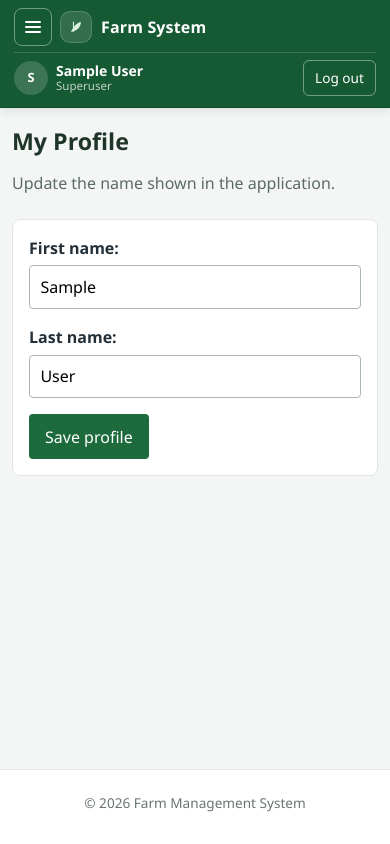
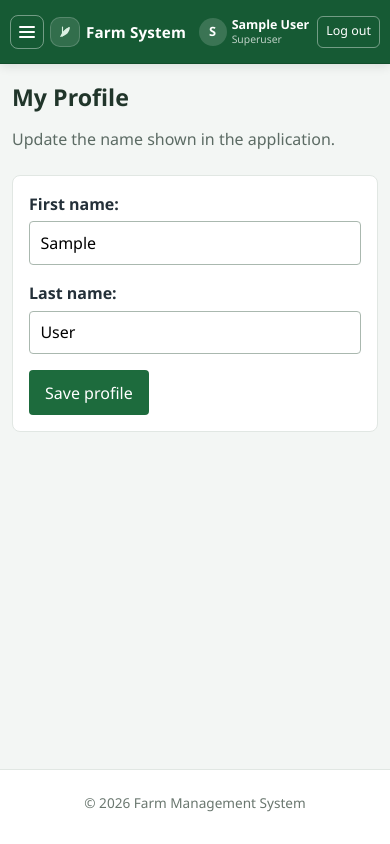
Before and after one commit to ProsperLePythoner/farm_system, a Django app: page /accounts/profile/ in a window 390 px wide. Run offline with Django 5.2, Linux system fonts and the light colour scheme; the visitor is signed in with stand-in values (Sample User, id 1).

Commit message:
Add deployment host config and mobile nav tweaks
This patch makes Django host and CSRF configuration environment-driven via ALLOWED_HOSTS and CSRF_TRUSTED_ORIGINS, and adds STATIC_ROOT for collected assets. It also refines the mobile navbar layout and typography for smaller screens, adds cache-busting query params to base CSS/JS assets, and hides some brand text on very narrow devices.

```diff
--- a/static/css/base.css
+++ b/static/css/base.css
@@ -578,7 +578,7 @@ dd{margin:0}
 
 @media (max-width:480px) {
     :root {
-        --navbar-height: 6.75rem;
+        --navbar-height: 4rem;
     }
 
     .navbar.navbar-anonymous {
@@ -594,43 +594,46 @@ dd{margin:0}
     }
 
     .navbar {
-        --navbar-height: 6.25rem;
-        align-items: stretch;
-        display: grid;
-        gap: 6px;
-        grid-template-columns: minmax(0, 1fr);
-        padding: 8px 14px 10px;
+        --navbar-height: 4rem;
+        align-items: center;
+        gap: 8px;
+        min-height: var(--navbar-height);
+        padding: 8px 10px;
     }
 
     .navbar-start {
-        min-height: 38px;
+        flex: 0 1 auto;
+        gap: 6px;
     }
 
     .navbar .brand {
-        gap: 9px;
+        gap: 6px;
     }
 
     .brand-mark {
-        height: 32px;
-        width: 32px;
+        height: 30px;
+        width: 30px;
     }
 
     .brand-name {
-        font-size: 1rem;
+        font-size: .95rem;
     }
 
     .user-box {
-        border-top: 1px solid rgba(255, 255, 255, .16);
-        gap: 8px;
-        justify-content: space-between;
-        padding-top: 6px;
-        width: 100%;
+        flex: 0 1 auto;
+        gap: 6px;
     }
 
     .user-identity {
-        flex: 1 1 auto;
+        flex: 0 1 auto;
+        gap: 5px;
         min-width: 0;
-        padding: 2px 4px 2px 0;
+        padding: 2px;
+    }
+
+    .user-avatar {
+        height: 28px;
+        width: 28px;
     }
 
     .user-meta {
@@ -639,17 +642,27 @@ dd{margin:0}
     }
 
     .user-name {
-        max-width: none;
+        max-width: 5rem;
+        font-size: .78rem;
+    }
+
+    .user-role {
+        font-size: .65rem;
     }
 
     .navbar .button-ghost {
-        min-height: 36px;
-        padding: .4rem .7rem;
+        font-size: .78rem;
+        min-height: 32px;
+        padding: .3rem .5rem;
     }
 
     .navbar .nav-toggle {
-        height: 38px;
-        width: 38px;
+        height: 34px;
+        width: 34px;
+    }
+
+    .sidebar {
+        padding-top: calc(var(--navbar-height) + 12px);
     }
 
     .main-content {
@@ -683,3 +696,14 @@ dd{margin:0}
         font-size: 1.45rem;
     }
 }
+
+@media (max-width:360px) {
+    .brand-name,
+    .user-role {
+        display: none;
+    }
+
+    .user-name {
+        max-width: 4.25rem;
+    }
+}
--- a/templates/base/base.html
+++ b/templates/base/base.html
@@ -13,7 +13,7 @@
     </title>
 
     <!-- Global CSS -->
-    <link rel="stylesheet" href="{% static 'css/base.css' %}">
+    <link rel="stylesheet" href="{% static 'css/base.css' %}?v=20261012">
 
     {% block extra_css %}
     {% endblock extra_css %}
@@ -45,7 +45,7 @@
 
     {% include "base/footer.html" %}
 
-    <script src="{% static 'js/shell.js' %}" defer></script>
+    <script src="{% static 'js/shell.js' %}?v=20261012" defer></script>
     {% block extra_js %}
     {% endblock extra_js %}
 
```
Also changed, not shown: config/settings.py (+17 -1 lines).
